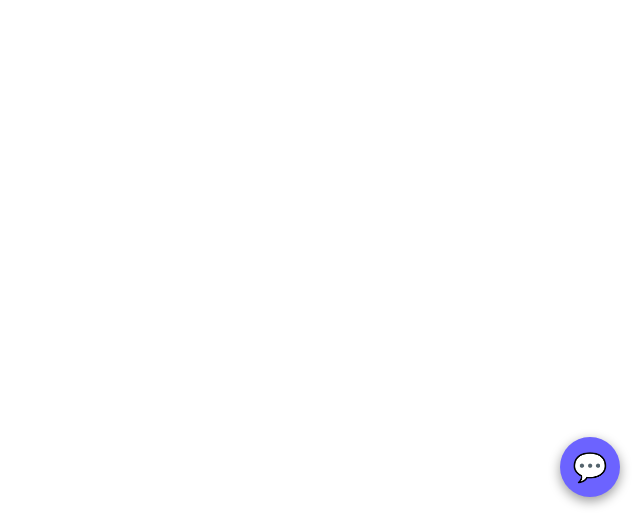
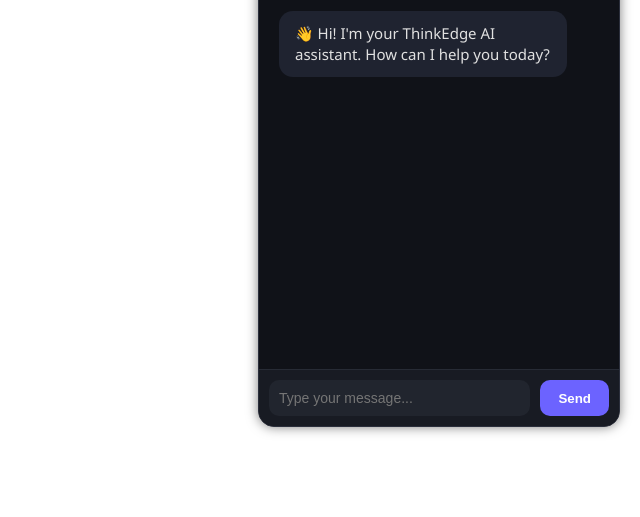
Before and after one commit to ThinkEdgeAI/ThinkEdgeAI, a plain HTML site: page index.html in a window 1280 px wide. Shown: the part 283-800 px from the top of the page, without its empty margins (640-1280 px from the left). Drawn offline with Linux system fonts and the light colour scheme.

Commit message:
Update index.html

```diff
--- a/index.html
+++ b/index.html
@@ -20,29 +20,8 @@
       font-family: var(--font);
     }
 
-    #chat-button {
-      position: fixed;
-      bottom: 20px;
-      right: 20px;
-      background: var(--user);
-      color: white;
-      border: none;
-      border-radius: 50%;
-      width: 60px;
-      height: 60px;
-      font-size: 28px;
-      cursor: pointer;
-      box-shadow: 0 4px 12px rgba(0, 0, 0, 0.4);
-      z-index: 1000;
-      transition: transform 0.3s ease;
-    }
-
-    #chat-button:hover {
-      transform: scale(1.1) rotate(5deg);
-    }
-
     #chat-container {
-      display: none;
+      display: flex;
       flex-direction: column;
       position: fixed;
       bottom: 90px;
@@ -178,7 +157,6 @@
   </style>
 </head>
 <body>
-  <button id="chat-button">💬</button>
   <div id="chat-container">
     <div id="chat-header">
       <img src="https://i.imgur.com/VPWzyBV.png" alt="Logo" />
@@ -219,9 +197,6 @@
       setCookie("sessionId", sessionId, 1);
     }
 
-    chatButton.onclick = () => {
-      chatContainer.style.display = chatContainer.style.display === "flex" ? "none" : "flex";
-    };
 
     function addMessage(text, sender = "user") {
       const div = document.createElement("div");
```
